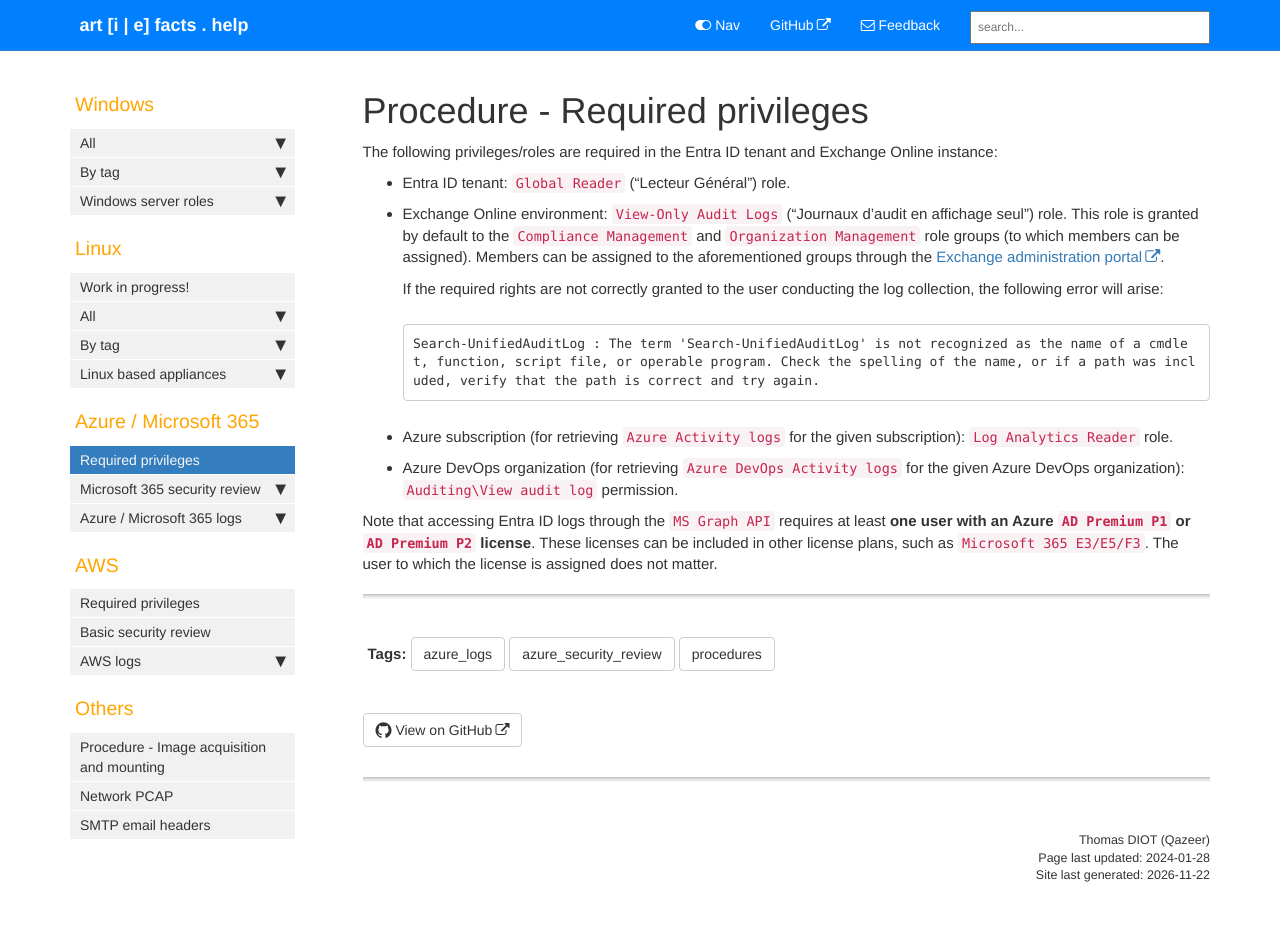
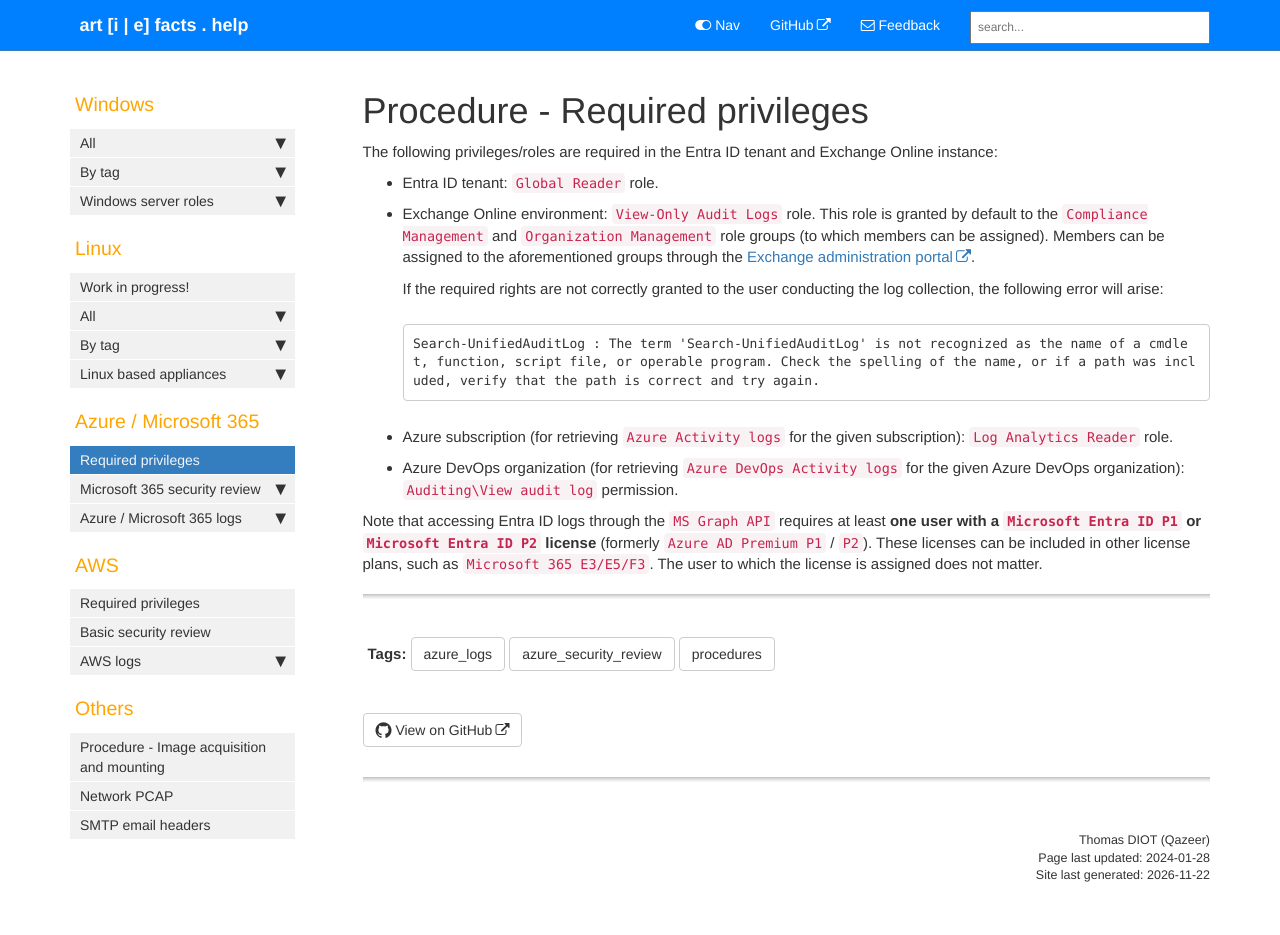
Before and after one commit to Qazeer/artefacts.help, a Jekyll site: the page built from pages/azure/required_privileges.md, in a window 1280 px wide. Built offline with Jekyll 4.4.1, drawn with Linux system fonts in a browser that asks for light colours; comment, search, counter and statistics services are not loaded.

Commit message:
[Procedure] Azure required privileges - Remove the French role names, Entra ID P1 / P2

```diff
--- a/pages/azure/required_privileges.md
+++ b/pages/azure/required_privileges.md
@@ -15,13 +15,12 @@ folder: azure
 The following privileges/roles are required in the Entra ID tenant and
 Exchange Online instance:
 
-  - Entra ID tenant: `Global Reader` ("Lecteur Général") role.
+  - Entra ID tenant: `Global Reader` role.
 
-  - Exchange Online environment: `View-Only Audit Logs`
-    ("Journaux d’audit en affichage seul") role. This role is granted by
-    default to the `Compliance Management` and `Organization Management` role
-    groups (to which members can be assigned). Members can be assigned to the
-    aforementioned groups through the
+  - Exchange Online environment: `View-Only Audit Logs` role. This role is
+    granted by default to the `Compliance Management` and
+    `Organization Management` role groups (to which members can be assigned).
+    Members can be assigned to the aforementioned groups through the
     [Exchange administration portal](https://admin.exchange.microsoft.com/).
 
     If the required rights are not correctly granted to the user conducting the log collection, the following error will arise:
@@ -37,7 +36,7 @@ Exchange Online instance:
     the given Azure DevOps organization): `Auditing\View audit log` permission.
 
 Note that accessing Entra ID logs through the `MS Graph API` requires at least
-**one user with an Azure `AD Premium P1` or `AD Premium P2` license**. These
-licenses can be included in other license plans, such as
-`Microsoft 365 E3/E5/F3`. The user to which the license is assigned does
-not matter.
+**one user with a `Microsoft Entra ID P1` or `Microsoft Entra ID P2` license**
+(formerly `Azure AD Premium P1` / `P2`). These licenses can be included in
+other license plans, such as `Microsoft 365 E3/E5/F3`. The user to which the
+license is assigned does not matter.
```
